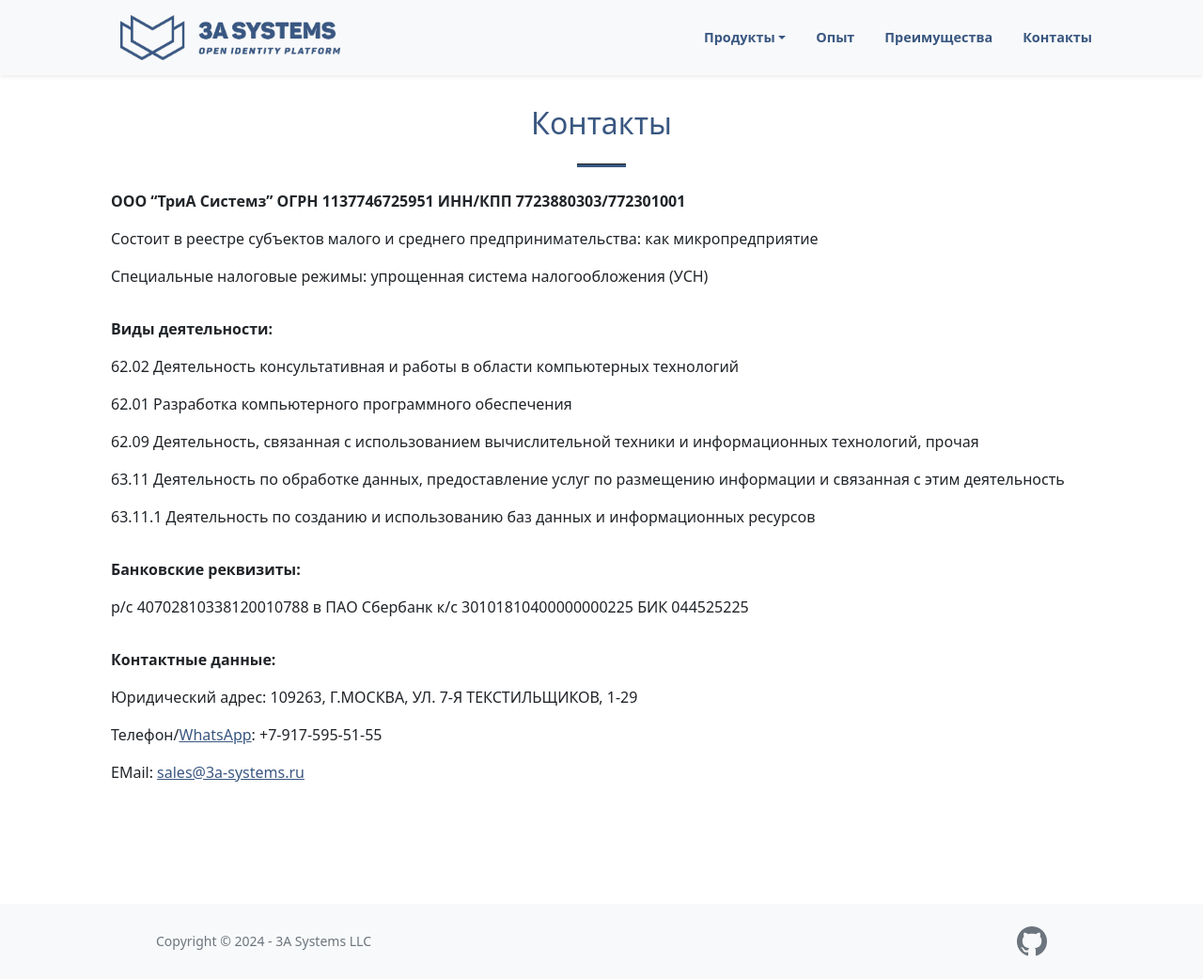
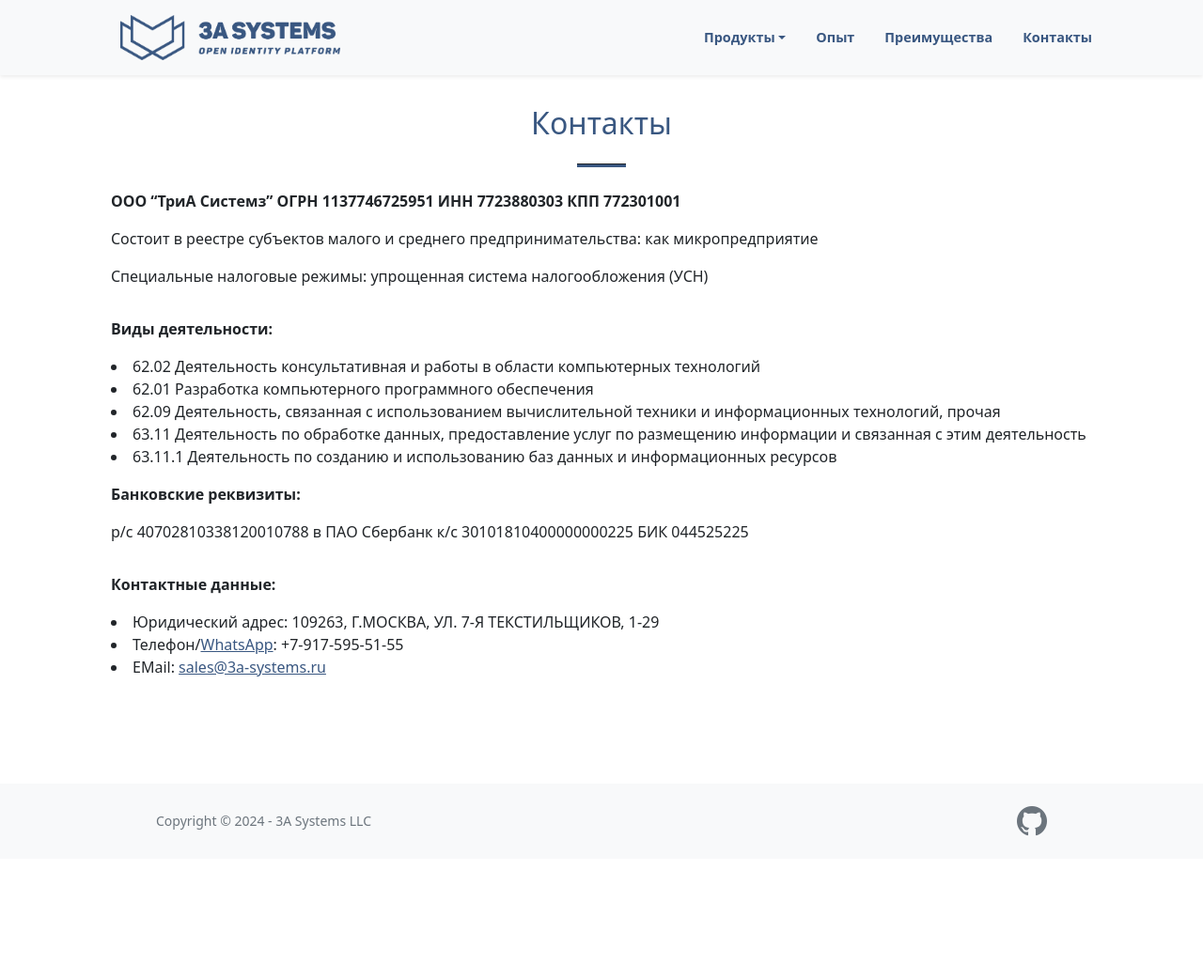
Before and after one commit to 3A-Systems/www.3a-systems.ru, a Jekyll site: the page built from contacts.md, in a window 1280 px wide and 1042 px high. Shown: the whole window at 94% size. Built offline with Jekyll 4.4.1, drawn with Linux system fonts in a browser that asks for light colours; comment, search, counter and statistics services are not loaded.

```diff
--- a/contacts.md
+++ b/contacts.md
@@ -10,24 +10,24 @@ layout: main
             </div>
         </div>
          <div class="row">
-            <p><b>ООО “ТриА Системз” ОГРН 1137746725951 ИНН/КПП 7723880303/772301001</b></p>
+            <p><b>ООО “ТриА Системз” ОГРН 1137746725951 ИНН 7723880303 КПП 772301001</b></p>
             <p>Состоит в реестре субъектов малого и среднего предпринимательства: как микропредприятие</p>
             <p>Специальные налоговые режимы: упрощенная система налогообложения (УСН)</p>
             <p></p>
             <p><b>Виды деятельности:</b></p>
-            <p>62.02 Деятельность консультативная и работы в области компьютерных технологий</p>
-            <p>62.01 Разработка компьютерного программного обеспечения</p>
-            <p>62.09 Деятельность, связанная с использованием вычислительной техники и информационных технологий, прочая</p>
-            <p>63.11 Деятельность по обработке данных, предоставление услуг по размещению информации и связанная с этим деятельность</p>
-            <p>63.11.1	Деятельность по созданию и использованию баз данных и информационных ресурсов</p>
+            <li>62.02 Деятельность консультативная и работы в области компьютерных технологий</li>
+            <li>62.01 Разработка компьютерного программного обеспечения</li>
+            <li>62.09 Деятельность, связанная с использованием вычислительной техники и информационных технологий, прочая</li>
+            <li>63.11 Деятельность по обработке данных, предоставление услуг по размещению информации и связанная с этим деятельность</li>
+            <li>63.11.1	Деятельность по созданию и использованию баз данных и информационных ресурсов</li>
             <p></p>
             <p><b>Банковские реквизиты:</b></p>
             <p>р/с 40702810338120010788 в ПАО Сбербанк к/с 30101810400000000225 БИК 044525225</p>
             <p></p>
             <p><b>Контактные данные:</b></p>
-            <p>Юридический адрес: 109263, Г.МОСКВА, УЛ. 7-Я ТЕКСТИЛЬЩИКОВ, 1-29</p>
-            <p>Телефон/<a href="https://wa.me/79175955155">WhatsApp</a>: +7-917-595-51-55</p>
-            <p>EMail: <a href="mailto:sales@3a-systems.ru">sales@3a-systems.ru</a></p>
+            <li>Юридический адрес: 109263, Г.МОСКВА, УЛ. 7-Я ТЕКСТИЛЬЩИКОВ, 1-29</li>
+            <li>Телефон/<a href="https://wa.me/79175955155">WhatsApp</a>: +7-917-595-51-55</li>
+            <li>EMail: <a href="mailto:sales@3a-systems.ru">sales@3a-systems.ru</a></li>
         </div>
     </div>
 </section>
```
